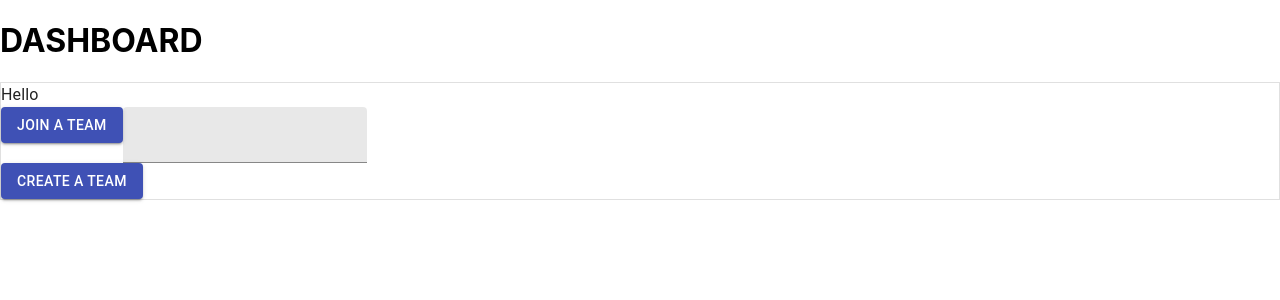
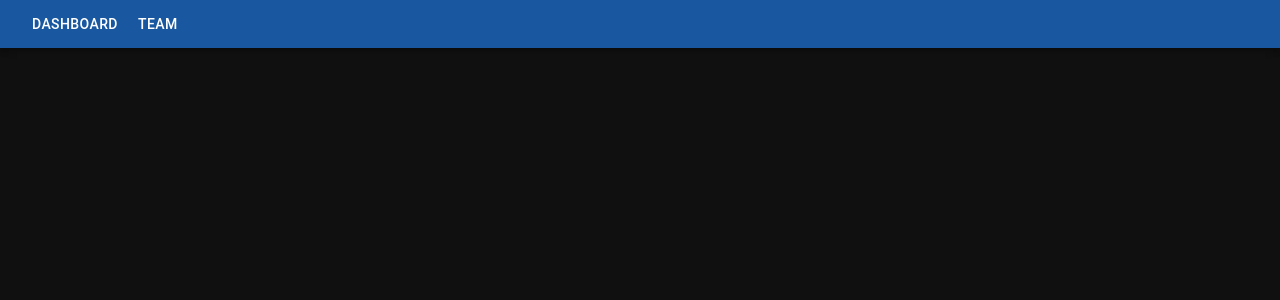
Before and after one commit to CodeChefVIT/Consilio-Frontend, a React (Create React App) app: page / in a window 1280 px wide. Shown: the top 300 px of the page. Built offline with nearby package versions, Linux system fonts and the light colour scheme.

Commit message:
dash and team base

```diff
--- a/package.json
+++ b/package.json
@@ -8,6 +8,7 @@
     "@testing-library/jest-dom": "^5.11.10",
     "@testing-library/react": "^11.2.5",
     "@testing-library/user-event": "^12.8.3",
+    "axios": "^0.21.1",
     "react": "^17.0.2",
     "react-dom": "^17.0.2",
     "react-router-dom": "^5.2.0",
--- a/src/App.js
+++ b/src/App.js
@@ -1,14 +1,33 @@
 import "./App.css";
 import { BrowserRouter as Router, Switch, Route } from "react-router-dom";
 import Dashboard from "./Pages/Dashboard/Dashboard";
+import { createMuiTheme, ThemeProvider } from "@material-ui/core";
+import Navbar from "./Components/Navbar/Navbar";
+import Team from "./Pages/Team/Team";
+
+const theme = createMuiTheme({
+  palette: {
+    primary: {
+      main: "#3a88f3",
+      color: "#efefef",
+    },
+    secondary: {
+      main: "#1958a1",
+    },
+  },
+});
 
 function App() {
   return (
-    <Router>
-      <Switch>
-        <Route exact path="/" component={Dashboard}></Route>
-      </Switch>
-    </Router>
+    <ThemeProvider theme={theme}>
+      <Router>
+        <Navbar />
+        <Switch>
+          <Route exact path="/dashboard" component={Dashboard}></Route>
+          <Route exact path="/team" component={Team}></Route>
+        </Switch>
+      </Router>
+    </ThemeProvider>
   );
 }
 
--- /dev/null
+++ b/src/Components/Navbar/Navbar.jsx
@@ -0,0 +1,20 @@
+import {
+  AppBar,
+  Button,
+  Toolbar,
+} from "@material-ui/core";
+import React from "react";
+import { Link } from "react-router-dom";
+
+function Navbar(props) {
+  return (
+    <AppBar position="static" color="secondary">
+      <Toolbar variant="dense">
+        <Link to="/dashboard"><Button color="inherit">Dashboard</Button></Link>
+        <Link to="/team"><Button color="inherit">Team</Button></Link>
+      </Toolbar>
+    </AppBar>
+  );
+}
+
+export default Navbar;
--- /dev/null
+++ b/src/Components/Title/Title.jsx
@@ -0,0 +1,5 @@
+import React from "react";
+
+export default function Title(props) {
+  return <h1 className="title">{props.children}</h1>;
+}
--- a/src/Pages/Dashboard/Dashboard.css
+++ b/src/Pages/Dashboard/Dashboard.css
@@ -0,0 +1,34 @@
+.wrapper {
+  width: calc(100% - 20px);
+  height: calc(100vh - 20px);
+  padding: 10px;
+  align-items: center;
+  flex-direction: column;
+  color: white;
+  animation: color 2s linear infinite;
+}
+
+.content {
+  background-color: transparent !important;
+  color: white !important;
+  width: 60%;
+  text-align: center;
+  max-width: 700px;
+}
+
+@keyframes color {
+  0% {
+    filter: hue-rotate(0deg);
+  }
+  50% {
+    filter: hue-rotate(25deg);
+  }
+  100% {
+    filter: hue-rotate(0deg);
+  }
+}
+
+.title {
+  padding-bottom: 10px;
+  border-bottom: 3px solid var(--primary);
+}
--- a/src/Pages/Dashboard/Dashboard.jsx
+++ b/src/Pages/Dashboard/Dashboard.jsx
@@ -1,37 +1,57 @@
-import { Paper, Button, Typography, TextField } from "@material-ui/core";
-import React from "react";
-import { useState } from "react";
+import { Paper, Button, Typography, Grid } from "@material-ui/core";
+import axios from "axios";
+import React, { useEffect, useState } from "react";
+import { Link } from "react-router-dom";
+import Title from "../../Components/Title/Title";
+import url from "../../utils/constants";
 import "./Dashboard.css";
 
-function Title(props) {
-  return <h1 className="title">{props.children}</h1>;
-}
-
 function Dashboard() {
-  const name = localStorage.getItem("username");
-  const [join, setJoin] = useState("");
+  const token = localStorage.getItem("authToken");
+  const [data, setData] = useState();
+  useEffect(() => {
+    axios
+      .get(`${url}/user/getProfile`, {
+        headers: { authorization: `Bearer ${token}` },
+      })
+      .then((res) => {
+        console.log(res.data);
+        setData(res.data.user);
+      })
+      .catch((err) => console.log(err));
+  }, [token]);
 
   return (
-    <div className="wrapper">
+    <Grid container justify="center" className="wrapper">
       <Title>DASHBOARD</Title>
       <Paper variant="outlined" elevation={3} square className="content">
-        <Typography className="greet">Hello {name}</Typography>
-        <div className={join}>
-          <Button
-            variant="contained"
-            color="primary"
-            className="join-team"
-            onClick={() => setJoin("joining")}
-          >
-            Join a Team
-          </Button>
-          <TextField type="text" variant="filled" ></TextField>
-        </div>
-        <Button variant="contained" color="primary" className="create-team">
-          Create a Team
-        </Button>
+        <Grid container spacing={2}>
+          <Grid item xs={12} sm={4} md={3}>
+            <img
+              src={data?.avatar}
+              alt="User"
+              style={{
+                borderRadius: "50%",
+                border: "2px solid var(--primary)",
+              }}
+            />
+          </Grid>
+          <Grid item xs={12} sm={8} md={9} style={{ textAlign: "left" }}>
+            <Typography variant="h6">Hello {data?.name}</Typography>
+            <Typography variant="body">{data?.email}</Typography>
+          </Grid>
+          <Grid item xs={12}>
+            <Link to="/team">
+              <Button variant="contained" color="primary">
+                {data?.team.length === 0
+                  ? "Join or Create a Team"
+                  : `Team ${data?.team[0].name}`}
+              </Button>
+            </Link>
+          </Grid>
+        </Grid>
       </Paper>
-    </div>
+    </Grid>
   );
 }
 
--- /dev/null
+++ b/src/Pages/Team/Team.jsx
@@ -0,0 +1,28 @@
+import { Paper, Button, Grid } from "@material-ui/core";
+import React from "react";
+import Title from "../../Components/Title/Title";
+
+function Team() {
+  return (
+    <Grid container justify="center" className="wrapper">
+      <Title>TEAM</Title>
+      <Paper variant="outlined" elevation={3} square className="content">
+        <Grid container spacing={2}>
+          Team Fool Stack
+          <Grid item xs={12}>
+            <Button variant="outlined" color="primary">
+              Join a Team
+            </Button>
+          </Grid>
+          <Grid item xs={12}>
+            <Button variant="outlined" color="secondary">
+              Create a Team
+            </Button>
+          </Grid>
+        </Grid>
+      </Paper>
+    </Grid>
+  );
+}
+
+export default Team;
--- a/src/index.css
+++ b/src/index.css
@@ -1,13 +1,24 @@
+:root {
+  --primary: #3a88f3;
+  --secondary: #1958a1;
+}
+
 body {
   margin: 0;
-  font-family: -apple-system, BlinkMacSystemFont, 'Segoe UI', 'Roboto', 'Oxygen',
-    'Ubuntu', 'Cantarell', 'Fira Sans', 'Droid Sans', 'Helvetica Neue',
+  font-family: -apple-system, BlinkMacSystemFont, "Segoe UI", "Roboto", "Oxygen",
+    "Ubuntu", "Cantarell", "Fira Sans", "Droid Sans", "Helvetica Neue",
     sans-serif;
   -webkit-font-smoothing: antialiased;
   -moz-osx-font-smoothing: grayscale;
+  background-color: #101010;
 }
 
 code {
-  font-family: source-code-pro, Menlo, Monaco, Consolas, 'Courier New',
+  font-family: source-code-pro, Menlo, Monaco, Consolas, "Courier New",
     monospace;
 }
+
+a {
+  text-decoration: none !important;
+  color: white !important;
+}
```
Also changed, not shown: 1 other file (tests, documents, lock files or other folders).
